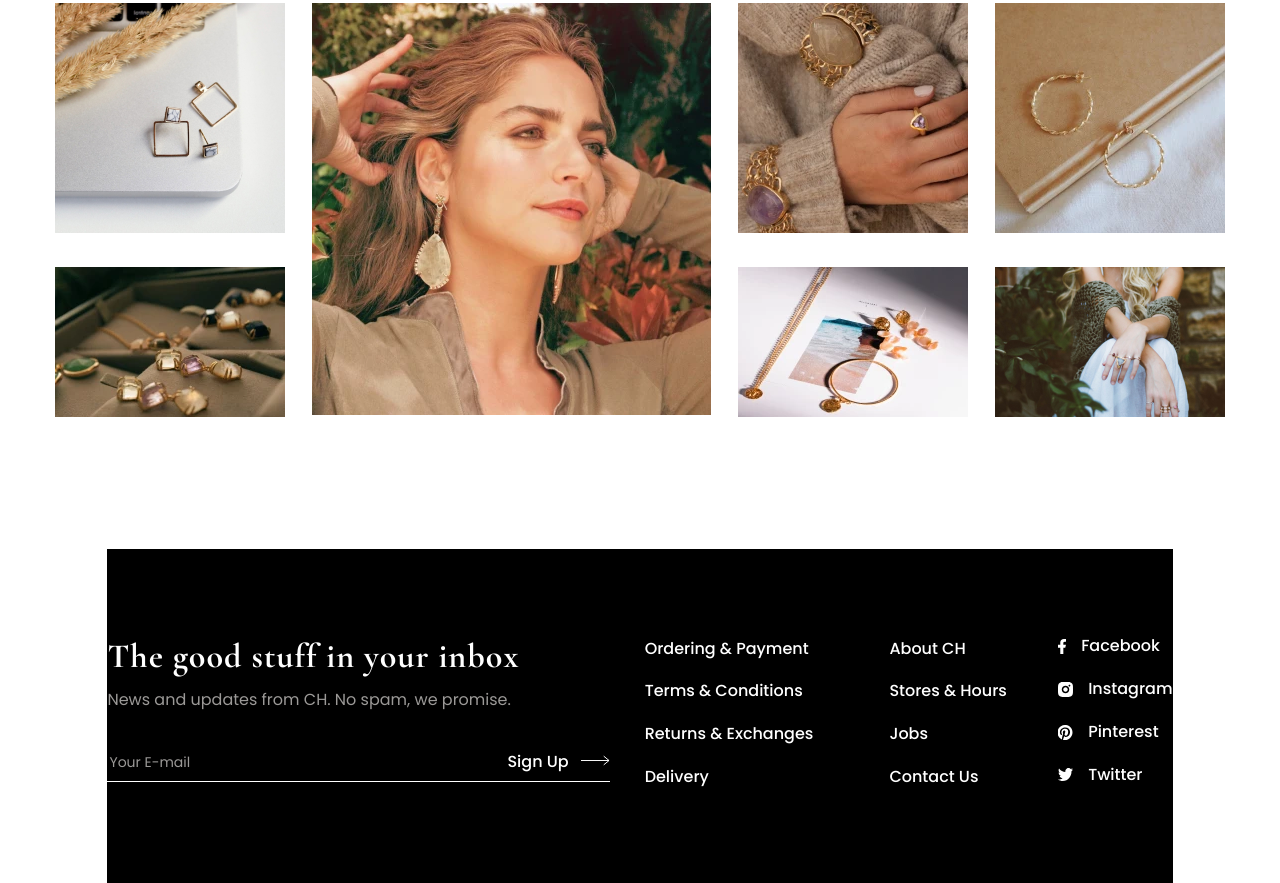
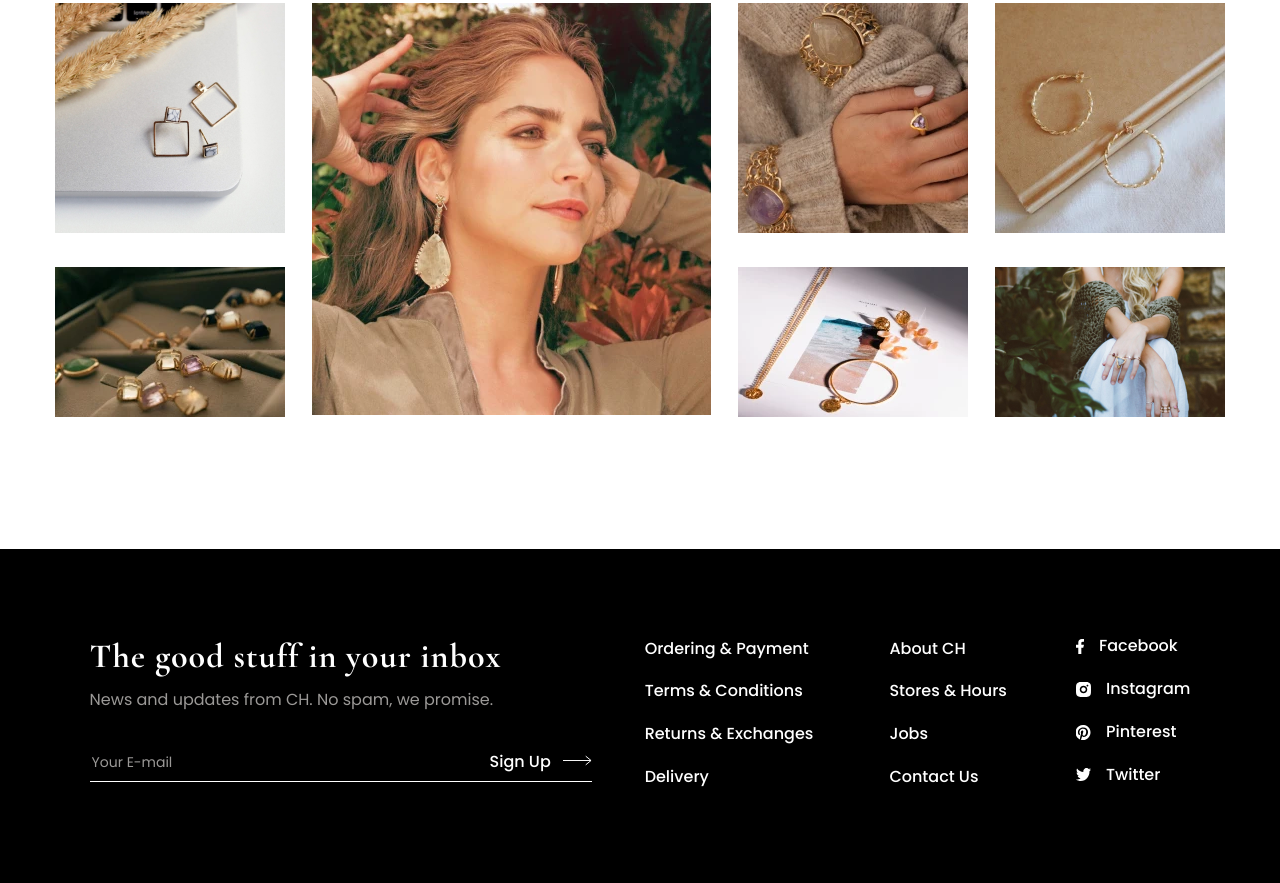
Before and after one commit to gangertor4/Terekhov_jewelery, a website: page source/main.html in a window 1280 px wide. Shown: the part 3161-4044 px from the top of the page. Drawn offline with nearby package versions, Linux system fonts and the light colour scheme; files that its build step writes are made by us from their sources; files whose address does not match are found by name.

Commit message:
правки 1.1

```diff
--- a/source/sass/footer.scss
+++ b/source/sass/footer.scss
@@ -1,10 +1,10 @@
 .footer {
   background-color: $deep-black;
   display: flex;
-  // padding-left: 7%;
-  // padding-right: 7%;
-  max-width: 1170px;
-  margin: 0 auto;
+  padding-left: 7%;
+  padding-right: 7%;
+  // max-width: 1170px;
+  // margin: 0 auto;
   padding-top: 85px;
   padding-bottom: 95px;
   align-items: center;
```
Also changed, not shown: build/css/style.min.css, 1 other file.
